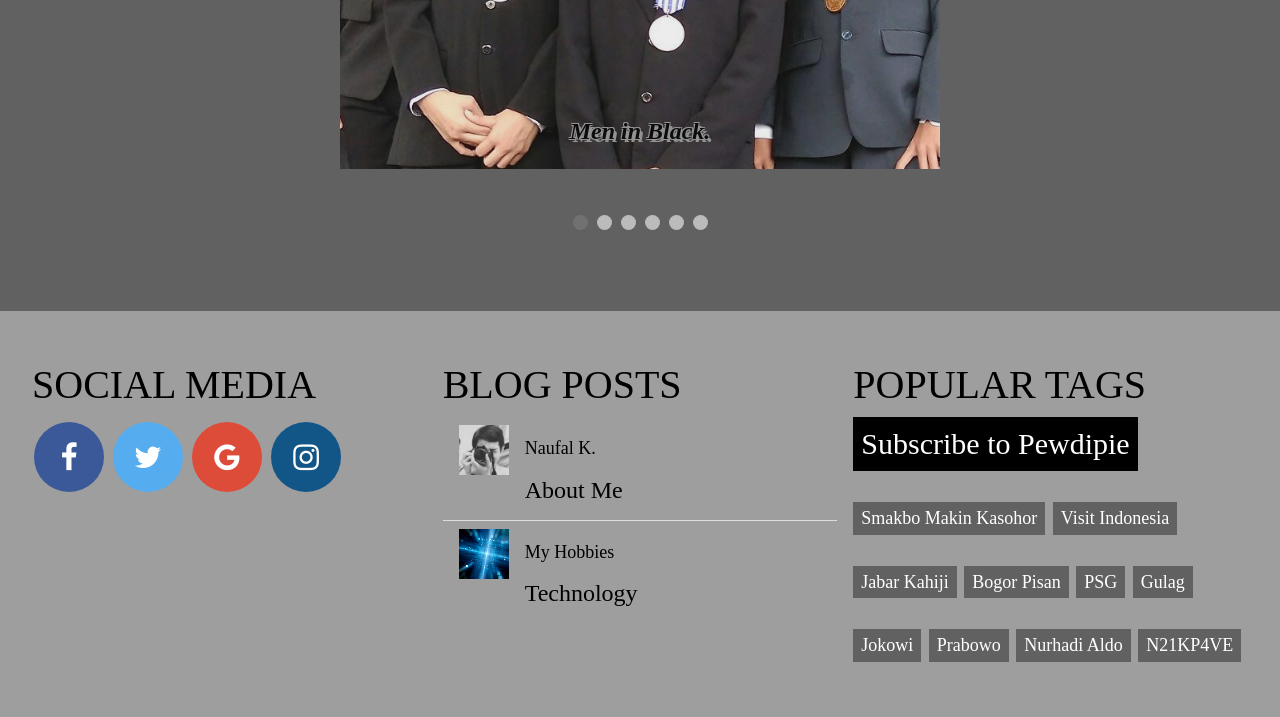
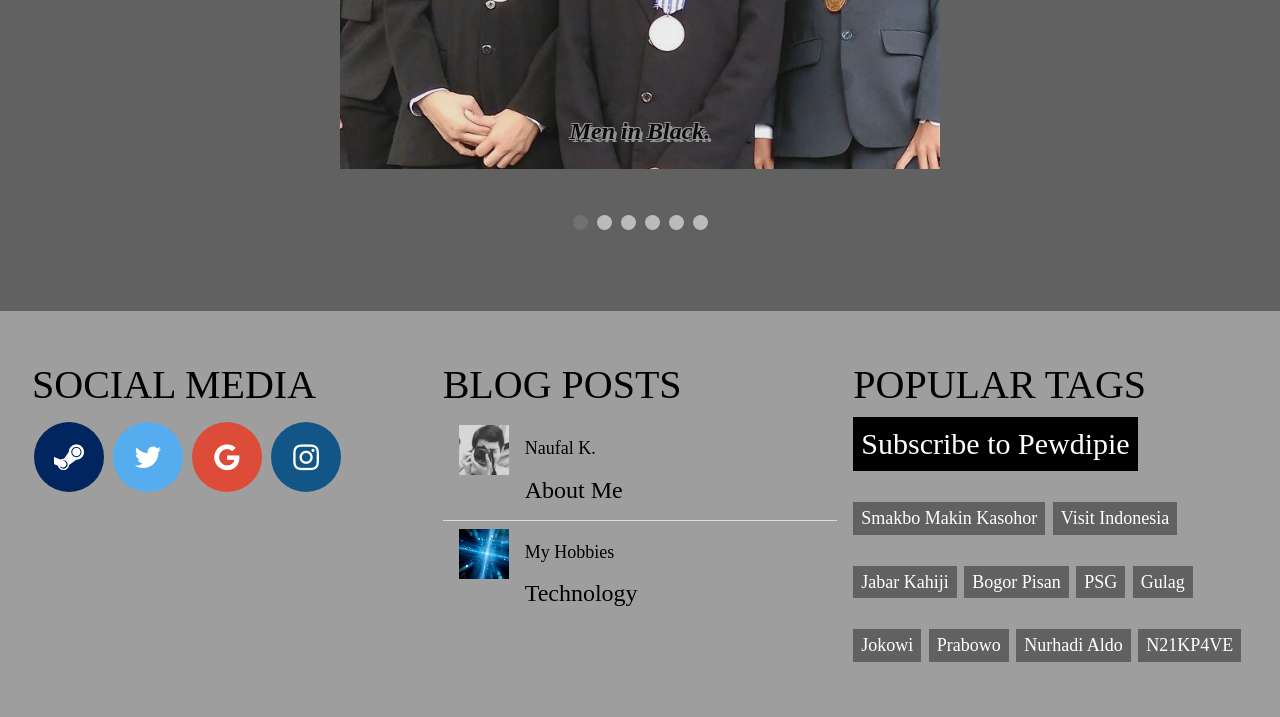
Before and after one commit to naufalkhair/naufalkhair.github.io, a plain HTML site: page index.html in a window 1280 px wide. Shown: the part 3062-3779 px from the top of the page. Drawn offline with nearby package versions, Linux system fonts and the light colour scheme; a web font is replaced by a local one.

Commit message:
Add files via upload

```diff
--- a/index.html
+++ b/index.html
@@ -134,7 +134,7 @@
    <div class="w3-row-padding">
       <div class="w3-third">
         <h2>SOCIAL MEDIA</h2>
-        <a href="https://www.facebook.com/naufal.khairulyanto" class="fa fa-facebook"></a>
+        <a href="https://steamcommunity.com/id/N21KP4VE" class="fa fa-steam"></a>
         <a href="https://twitter.com/n21kp4ve_" class="fa fa-twitter"></a>
         <a href="https://plus.google.com/u/0/107232310125936460359" class="fa fa-google"></a>
         <a href="https://www.instagram.com/n21kp4ve_/" class="fa fa-instagram"></a>
--- a/style.css
+++ b/style.css
@@ -287,8 +287,8 @@ hr{border:0;border-top:1px solid #eee;margin:20px 0}
   margin: 5px 2px;
   border-radius: 50%;}
 
-.fa-facebook {
-  background: #3B5998;
+.fa-steam {
+  background: #00255f;
   color: white;}
 
 .fa-twitter {
--- a/style2.css
+++ b/style2.css
@@ -120,8 +120,8 @@ border: 1px solid #fff;
   margin: 5px 2px;
   border-radius: 50%;}
 
-.fa-facebook {
-  background: #3B5998;
+.fa-steam {
+  background: #00255f;
   color: white;}
 
 .fa-twitter {
```
Also changed, not shown: indexhobbies.html (+5 -5 lines).
